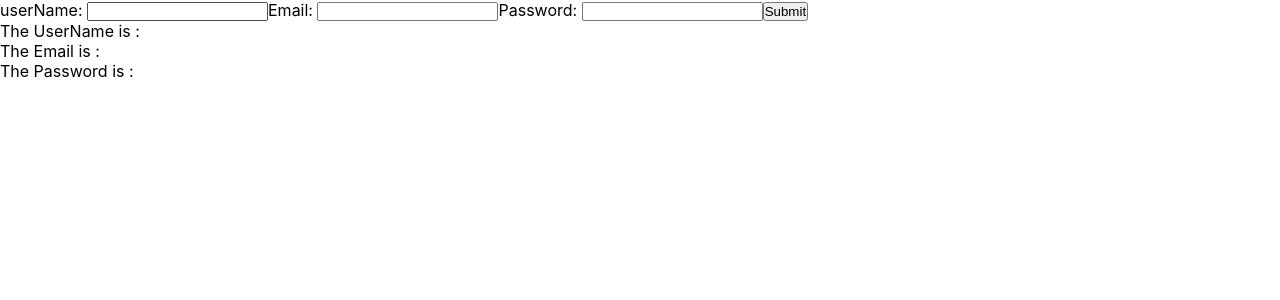
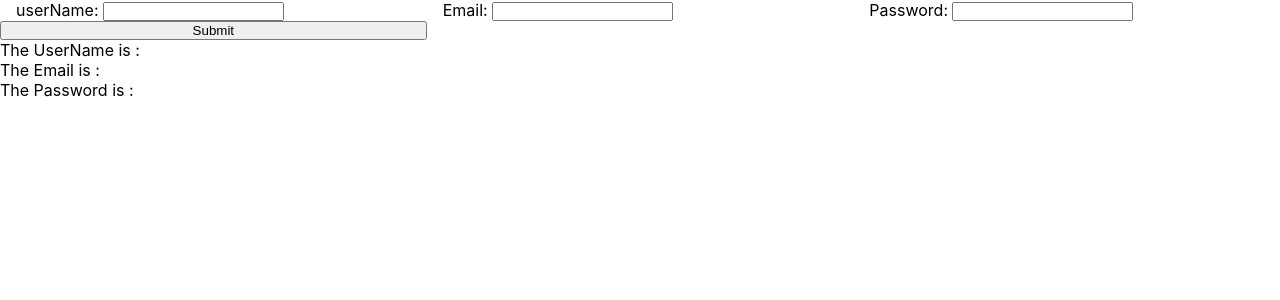
Before and after one commit to JohanSwannie/react-useid-example1, a React (Create React App) app: page / in a window 1280 px wide. Shown: the top 300 px of the page. Built offline with nearby package versions, Linux system fonts and the light colour scheme.

Commit message:
Update index CSS Component

```diff
--- a/src/index.css
+++ b/src/index.css
@@ -12,3 +12,12 @@
   -webkit-font-smoothing: antialiased;
   -moz-osx-font-smoothing: grayscale;
 }
+
+form {
+  display: grid;
+  grid-template-columns: repeat(3, 1fr);
+}
+
+label {
+  margin: 0 1rem;
+}
```
